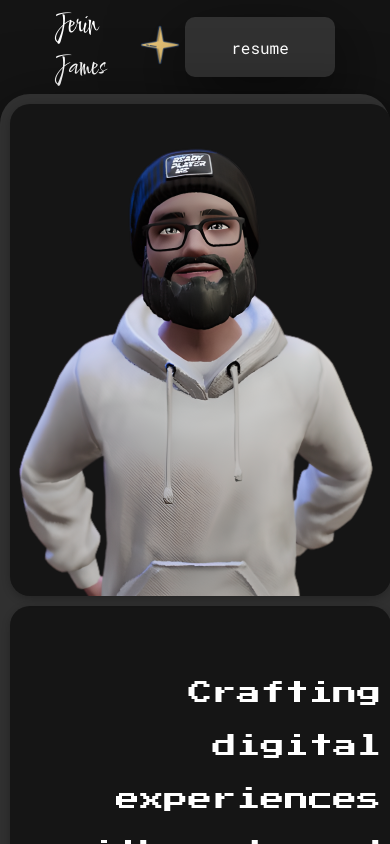
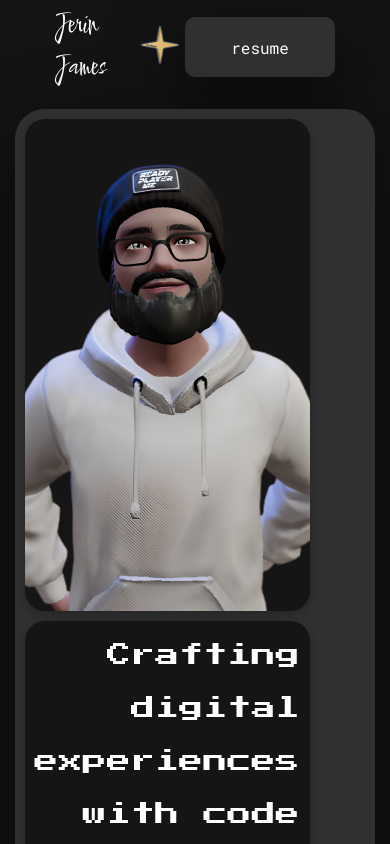
Before and after one commit to jerinzech/portfolio-2024-v1, a React (Vite) app: page / in a window 390 px wide. Shown: the top 844 px of the page. Built offline with nearby package versions, Linux system fonts and the light colour scheme.

Commit message:
fixing mobile view

```diff
--- a/src/scss/components/Body.scss
+++ b/src/scss/components/Body.scss
@@ -29,8 +29,10 @@
     grid-template-columns:  1.5fr .5fr repeat(1, 1fr);
     grid-template-rows: repeat(5, 1fr);
 
-    width: 100vw;
 
+
+    margin: rem(15);
+    padding: rem(10);
     border-radius: rem(30);
   }
 }
@@ -76,6 +78,7 @@
 
   @include breakpoint-down(small){
     grid-area:  1 / 1 / 3 / 2;
+    width: inherit;
 
   }
 }
@@ -105,6 +108,7 @@
 
   @include breakpoint-down(small){
     grid-area:  3 / 1 / 4 / 2;
+
   }
 
 }
--- a/src/scss/components/Header.scss
+++ b/src/scss/components/Header.scss
@@ -13,6 +13,13 @@
 
 
 
+  @include breakpoint-down(small){
+
+
+
+  }
+
+
 }
 
 .nameLogo {
@@ -23,6 +30,7 @@
 
     font-size: rem(30);
     justify-content: space-around;
+
 
   }
 }
--- a/src/scss/components/HomePage.scss
+++ b/src/scss/components/HomePage.scss
@@ -21,8 +21,8 @@
   @include breakpoint-down(small){
     display: flex;
     flex-direction: column;
-    // padding: rem(5) rem(50);
-    width: rem(640);
+
+    // width: rem(640);
     // height: 100vh;
 
     // align-self: center;
```
